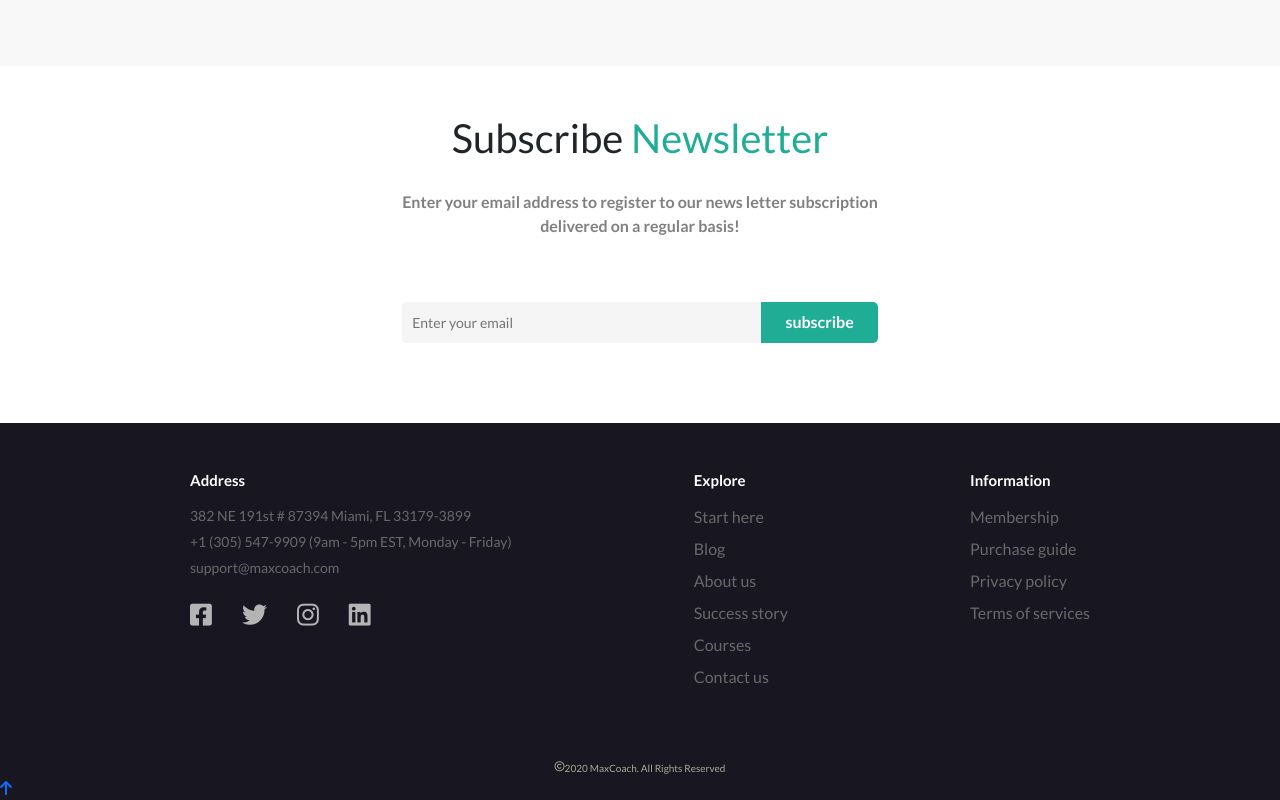
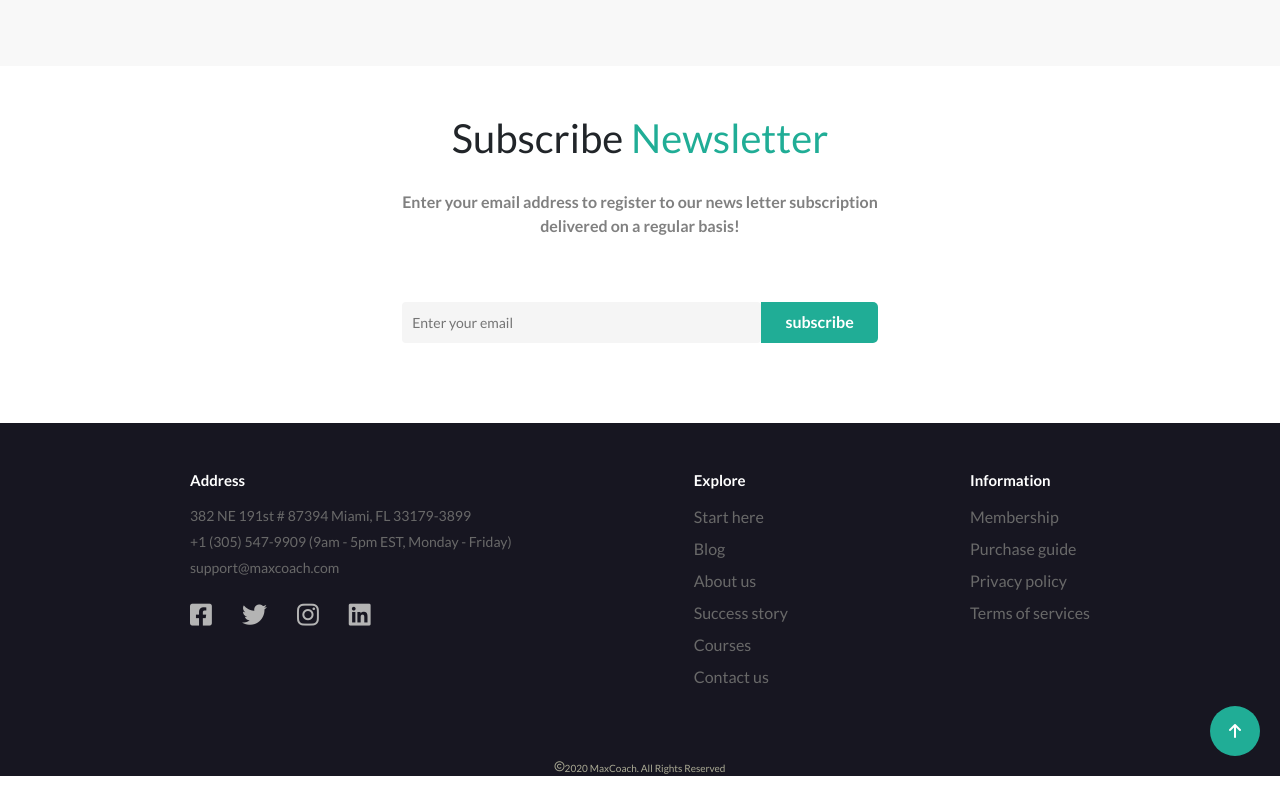
Before and after one commit to AleFabbretti/proj-html-vuejs, a Vue app: page / in a window 1280 px wide. Shown: the part 4801-5601 px from the top of the page. After the commit the page ends 5577 px from the top, so only its background shows below. Built offline with nearby package versions, Linux system fonts and the light colour scheme.

Commit message:
Aggiunto Hover sui bottoni e sulle card

```diff
--- a/src/components/AppFooter.vue
+++ b/src/components/AppFooter.vue
@@ -18,7 +18,7 @@ export default {
         ><i class="fa-regular fa-copyright"></i> 2020 MaxCoach. All Rights
         Reserved</span
       >
-      <a href="#top" id="moving-top">
+      <a class="top">
         <i class="fa-solid fa-arrow-up"></i>
       </a>
     </div>
@@ -29,6 +29,7 @@ export default {
 footer {
   background-color: #171621;
   margin-top: 80px;
+  position: relative;
   & .mycontainer {
     width: 900px;
     margin: auto;
@@ -37,5 +38,17 @@ footer {
     color: #abab95;
     font-size: 10px;
   }
+  & .top {
+    position: absolute;
+    right: 20px;
+    bottom: 20px;
+    background-color: #20ad96;
+    color: white;
+    width: 50px;
+    height: 50px;
+    border-radius: 50%;
+    text-align: center;
+    line-height: 50px;
+  }
 }
 </style>
--- a/src/components/main/NewsLetter.vue
+++ b/src/components/main/NewsLetter.vue
@@ -54,4 +54,9 @@ button {
   font-weight: bold;
   border-radius: 0 5px 5px 0;
 }
+
+button:hover {
+  background-color: white;
+  color: #20ad96;
+}
 </style>
--- a/src/components/main/TransformSection.vue
+++ b/src/components/main/TransformSection.vue
@@ -103,4 +103,8 @@ button {
   font-weight: bold;
   background-color: #20ad96;
 }
+button:hover {
+  background-color: white;
+  color: #20ad96;
+}
 </style>
```
